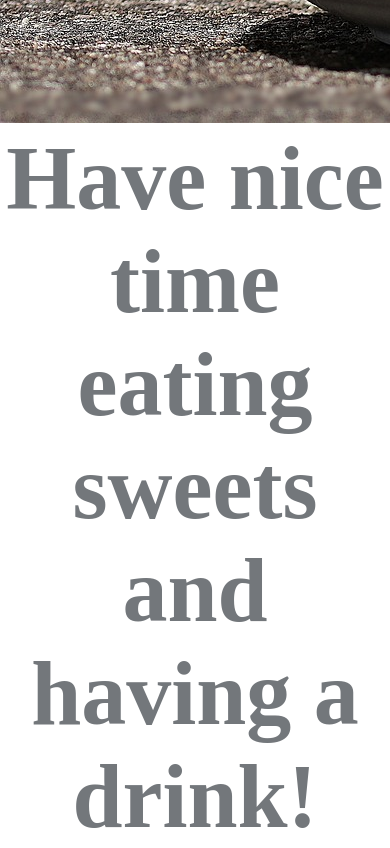
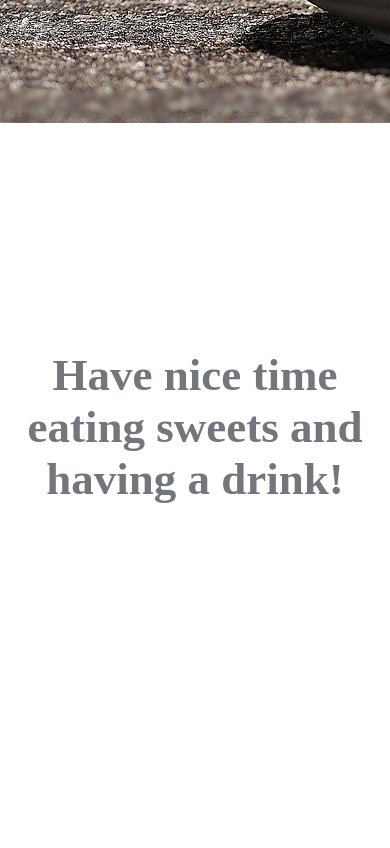
Before and after one commit to emamaria/sweets, a React (Create React App) app: page / in a window 390 px wide. Shown: the part 920-1768 px from the top of the page. After the commit the page ends 1647 px from the top, so only its background shows below. Built offline with nearby package versions, Linux system fonts and the light colour scheme; a web font is replaced by a local one.

Commit message:
media query home text

```diff
--- a/src/components/home/_Home.scss
+++ b/src/components/home/_Home.scss
@@ -12,3 +12,11 @@
     flex-wrap: wrap;
     color: #73777B;
 }
+
+@media (max-width:600px) {
+
+   .home__text{
+    font-size: 30px;
+   }
+
+   }
```
